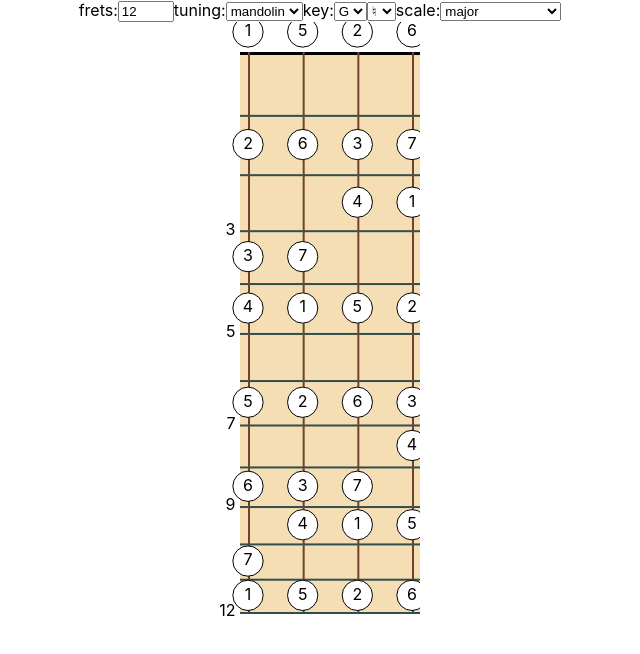
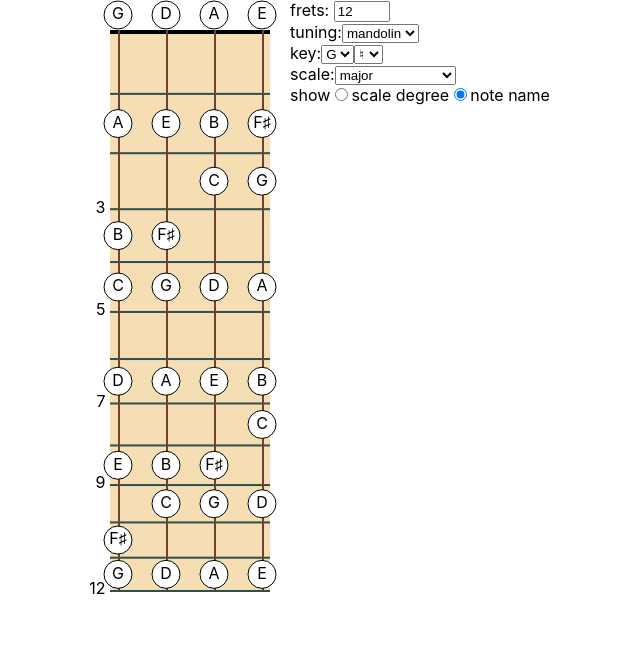
Before and after one commit to msakrejda/fretboard.cool, a React (Create React App) app: page / in a window 1280 px wide. Shown: the top 654 px of the page, without its empty margins (320-960 px from the left). Built offline with nearby package versions, Linux system fonts and the light colour scheme.

Commit message:
Additional changes

```diff
--- a/src/App.css
+++ b/src/App.css
@@ -1,38 +1,10 @@
-.App {
-  text-align: center;
-}
-
-.App-logo {
-  height: 40vmin;
-  pointer-events: none;
-}
-
 @media (prefers-reduced-motion: no-preference) {
   .App-logo {
     animation: App-logo-spin infinite 20s linear;
   }
 }
 
-.App-header {
-  background-color: #282c34;
-  min-height: 100vh;
+.Main {
   display: flex;
-  flex-direction: column;
-  align-items: center;
   justify-content: center;
-  font-size: calc(10px + 2vmin);
-  color: white;
 }
-
-.App-link {
-  color: #61dafb;
-}
-
-@keyframes App-logo-spin {
-  from {
-    transform: rotate(0deg);
-  }
-  to {
-    transform: rotate(360deg);
-  }
-}
--- a/src/App.tsx
+++ b/src/App.tsx
@@ -1,6 +1,6 @@
 import React, { useState } from 'react';
 
-import { Tuning, ScaleKinds, NoteLetters, NoteLetter, parseNote, pc, scale, ScaleKind, Accidental, Accidentals, formatAccidental } from './theory';
+import { Tuning, ScaleKinds, NoteLetters, NoteLetter, parseNote, pc, scale, ScaleKind, Accidental, Accidentals, formatAccidental, PitchClass, formatPitchClass } from './theory';
 import { getNotesOnString } from './util';
 import { FretboardChart } from './FretboardChart';
 
@@ -21,41 +21,57 @@ where:
 
 */
 
+type MarkerText = 'note' | 'degree';
+
 const App: React.FC = () => {
   const [ fretCount, setFretCount ] = useState(12);
   const [ tuning, setTuning ] = useState(Tuning.mandolin.standard);
-  const [ key, setKey ] = useState<NoteLetter>(NoteLetter.G);
+  const [ key, setKey ] = useState<PitchClass>(pc(NoteLetter.G));
   const [ scaleKind, setScaleKind ] = useState<ScaleKind>('major');
-  const [ accidental, setAccidental ] = useState<Accidental>(Accidental.Natural);
+  const [ display, setDisplay ] = useState<MarkerText>('note');
 
-  const selectedPc = pc(key, accidental);
-  const selectedScale = scale(selectedPc, ScaleKinds[scaleKind]);
+  const selectedScale = scale(key, ScaleKinds[scaleKind]);
   const stringNotes = tuning.map(parseNote);
   const markers = stringNotes.flatMap((n, i) => {
     const notes = getNotesOnString(n, fretCount, selectedScale);
     return notes.map(fretboardNote => ({
       string: i,
-      label: String(fretboardNote.degree),
+      label: display === 'degree' ? String(fretboardNote.degree) : formatPitchClass(fretboardNote.note.pitchClass),
       fret: fretboardNote.fret,
     }))
   })
 
   return (
-    <div className="App">
+    <div className="Main">
+      <FretboardChart markers={markers} tuning={tuning} fretCount={fretCount} width={200} height={600} />
       <div>
-        frets:
         <FretCountSelector value={fretCount} onChange={setFretCount} />
-        tuning:
         <TuningSelector value={tuning} onChange={setTuning} />
-        key:
-        <NoteLetterSelector value={key} onChange={setKey} />
-        <AccidentalSelector value={accidental} onChange={setAccidental} />
-        scale:
+        <KeySelector value={key} onChange={setKey} />
         <ScaleSelector value={scaleKind} onChange={setScaleKind} />
+        <DisplaySelector value={display} onChange={setDisplay} />
       </div>
-      <FretboardChart markers={markers} tuning={tuning} fretCount={fretCount} width={200} height={600} />
     </div>
   );
+}
+
+const DisplaySelector: React.FC<{value: MarkerText, onChange: (display: MarkerText) => void}> = ({value, onChange}) => {
+  const handleChange = (e: React.ChangeEvent<HTMLInputElement>) => {
+    onChange(e.currentTarget.value as MarkerText);
+  }
+  return (
+    <div>
+      show
+      <label>
+        <input type="radio" name="display" value='degree' checked={value === 'degree'} onChange={handleChange} />
+        scale degree
+      </label>
+      <label>
+        <input type="radio" name="display" value='note' checked={value === 'note'} onChange={handleChange} />
+        note name
+      </label>
+    </div>
+  )
 }
 
 const ScaleSelector: React.FC<{value: ScaleKind, onChange: (scale: ScaleKind) => void}> = ({value, onChange}) => {
@@ -68,41 +84,39 @@ const ScaleSelector: React.FC<{value: ScaleKind, onChange: (scale: ScaleKind) =>
   }
 
   return (
+    <div>
+      scale:
       <select value={value} onChange={handleChange}>
         {options}
       </select>
+    </div>
   )
 }
 
-const NoteLetterSelector: React.FC<{value: NoteLetter, onChange: (key: NoteLetter) => void}> = ({value, onChange}) => {
-  const options = NoteLetters.map(noteLetter => {
-    return <option key={noteLetter} value={noteLetter}>{NoteLetter[noteLetter]}</option>
-  })
 
-  const handleChange = (e: React.ChangeEvent<HTMLSelectElement>) => {
-    onChange(e.currentTarget.value as NoteLetter);
+const KeySelector: React.FC<{value: PitchClass, onChange: (pitchClass: PitchClass) => void}> = ({value, onChange}) => {
+  const handleLetterChange = (e: React.ChangeEvent<HTMLSelectElement>) => {
+    const newLetter = e.currentTarget.value as NoteLetter;
+    const newAccidental = value.accidental;
+
+    onChange(pc(newLetter, newAccidental));
+  }
+
+  const handleAccidentalChange = (e: React.ChangeEvent<HTMLSelectElement>) => {
+    const newAccidental = parseInt(e.currentTarget.value, 10) as Accidental;
+    onChange(pc(value.letter, newAccidental));
   }
 
   return (
-    <select value={value} onChange={handleChange}>
-      {options}
+    <div>
+    key:
+    <select value={value.letter} onChange={handleLetterChange}>
+      {NoteLetters.map(n => <option key={n} value={n}>{NoteLetter[n]}</option>)}
     </select>
-  )
-}
-
-const AccidentalSelector: React.FC<{value: Accidental, onChange: (accidental: Accidental) => void}> = ({value, onChange}) => {
-  const options = Accidentals.map(accidental => {
-    return <option key={accidental} value={accidental}>{formatAccidental(accidental)}</option>
-  })
-
-  const handleChange = (e: React.ChangeEvent<HTMLSelectElement>) => {
-    onChange(parseInt(e.currentTarget.value, 10) as Accidental);
-  }
-
-  return (
-    <select value={value} onChange={handleChange}>
-      {options}
+    <select value={value.accidental} onChange={handleAccidentalChange}>
+      {Accidentals.map(a => <option key={a} value={a}>{formatAccidental(a)}</option>)}
     </select>
+    </div>
   )
 }
 
@@ -121,9 +135,12 @@ const TuningSelector: React.FC<{value: string[], onChange: (strings: string[]) =
   }
 
   return (
+    <div>
+      tuning:
       <select value={value.join(',')} onChange={handleChange}>
         {options}
       </select>
+    </div>
   )
 }
 
@@ -131,7 +148,9 @@ const FretCountSelector: React.FC<{value: number, onChange: (count: number) => v
   const handleFretCountChange = (e: React.ChangeEvent<HTMLInputElement>) => {
     onChange(parseInt(e.currentTarget.value, 10));
   }
-  return <input type="number" min={3} max={24} value={value} onChange={handleFretCountChange} />
+  return <div>
+    <label>frets: <input type="number" min={3} max={24} value={value} onChange={handleFretCountChange} /></label>
+  </div>
 }
 
 export default App;
--- a/src/FretboardChart.tsx
+++ b/src/FretboardChart.tsx
@@ -40,10 +40,11 @@ export const FretboardChart: React.FunctionComponent<SizeProps & {
   const numberedFrets = [ 3, 5, 7, 9, 12 ].filter(f => f <= fretCount);
 
   const leftMargin = 20;
+  const rightMargin = 20;
   const bottomMargin = 10;
   const topMargin = 30;
   const fretboardSize = {
-    width: width - leftMargin,
+    width: width - leftMargin - rightMargin,
     height: height - topMargin - bottomMargin,
   }
 
@@ -52,32 +53,44 @@ export const FretboardChart: React.FunctionComponent<SizeProps & {
   const fretPos = fretPositions(fretCount, scaleLen);
   const stringPos = stringPositions(tuning.length, fretboardSize.width);
   const smallestFretDistance = fretPos[fretPos.length - 1] - fretPos[fretPos.length - 2];
-  const markerRadius = Math.max(1, (smallestFretDistance - 3) / 2);
-  // TODO: fix positioning of open string markers
+  const nutWidth = 4;
+  const fretWidth = 2;
+  const stringWidth = 2;
+  const openStringMarkerOffset = topMargin - 15;
+  const markerRadius = Math.max(1,
+    Math.min(
+      (smallestFretDistance - fretWidth - 2) / 2,
+      (stringPos[1] - stringPos[0] - stringWidth - 2) / 2,
+      (topMargin - openStringMarkerOffset - 1), // distance to nut
+      openStringMarkerOffset - 1 // distance to top of chart
+    )
+  );
   const markerY = (fret: number):number => {
     if (fret === 0) {
-      return -20;
+      // TODO: fix positioning of open string markers--this is just
+      // a rough guess
+      return -openStringMarkerOffset;
     }
     // N.B.: need to map fret numbers to fret position indexes
     const prev = fret === 1 ? 0 : fretPos[fret - 2];
     const curr = fretPos[fret - 1];
 
-    return (prev + curr) / 2
+    return (prev + curr) / 2 + (fretWidth / 2)
   }
 
   return (
     <svg width={width} height={height}>
       <Translate x={leftMargin} y={topMargin}>
         <Fretboard {...fretboardSize} />
-        <Nut width={fretboardSize.width} height={3} />
+        <Nut width={fretboardSize.width} height={nutWidth} />
         {fretPos.map((yOffset) => (
           <Translate key={yOffset} y={yOffset}>
-            <Fret width={fretboardSize.width} height={2} />
+            <Fret width={fretboardSize.width} height={fretWidth} />
           </Translate>
         ))}
         {stringPos.map(xOffset => (
           <Translate key={xOffset} x={xOffset}>
-            <String width={2} height={fretboardSize.height} />
+            <String width={stringWidth} height={fretboardSize.height} />
           </Translate>
         ))}
         {numberedFrets.map(n => (
--- a/src/theory.tsx
+++ b/src/theory.tsx
@@ -19,9 +19,11 @@ export const NoteLetters = [
 ]
 
 export enum Accidental {
+  DoubleFlat = -2,
   Flat = -1,
   Natural = 0,
-  Sharp = 1
+  Sharp = 1,
+  DoubleSharp = 2
 }
 
 export const Accidentals = [
@@ -32,9 +34,11 @@ export const Accidentals = [
 
 export const formatAccidental = (value: Accidental):string => {
   return {
+    [Accidental.DoubleFlat]: '𝄫',
     [Accidental.Flat]: '♭',
     [Accidental.Natural]: '♮',
-    [Accidental.Sharp]: '♯'
+    [Accidental.Sharp]: '♯',
+    [Accidental.DoubleSharp]: '𝄪',
   }[value];
 }
 
@@ -220,7 +224,8 @@ export interface Chord {
 export const ChordKinds = {
   major: [ P(1), M(3), P(5) ],
   minor: [ P(1), m(3), P(5) ],
-}
+  'dominant 7': [ P(1), m(3), P(5), m(7) ],
+} as const;
 
 export const add = (n: Note, interval: Interval):Note => {
   const noteLetters = [ NoteLetter.C, NoteLetter.D, NoteLetter.E, NoteLetter.F, NoteLetter.G, NoteLetter.A, NoteLetter.B ];
@@ -324,6 +329,11 @@ export const parsePitchClass = (pcName: string): PitchClass => {
   return pc(upcaseLetter as NoteLetter, accidental);
 }
 
+export const formatPitchClass = (pc: PitchClass): string => {
+  const accidental = pc.accidental === Accidental.Natural ? '' : formatAccidental(pc.accidental);
+  return `${pc.letter}${accidental}`
+}
+
 export const parseNote = (noteName: string): Note => {
   const maybeNoteParts = noteName.match(/(^\D+)(\d+)/);
   if (!maybeNoteParts) {
--- a/src/util.tsx
+++ b/src/util.tsx
@@ -38,7 +38,7 @@ export const getNotesOnString = (stringRoot: Note, fretCount: number, from: Scal
   }
   const startValue = value(stringRoot)
   const maxValue = startValue + fretCount;
-  let currDegree = 0;
+  let currInterval = 0;
   let currRoot = start;
   let curr = start;
   let currValue = value(curr);
@@ -48,16 +48,16 @@ export const getNotesOnString = (stringRoot: Note, fretCount: number, from: Scal
       result.push({
         note: curr,
         fret: currFret,
-        degree: currDegree + 1,
+        degree: from.intervals[currInterval].number,
       })
     }
 
-    currDegree += 1;
-    if (currDegree === from.intervals.length) {
-      currDegree = 0;
+    currInterval += 1;
+    if (currInterval === from.intervals.length) {
+      currInterval = 0;
       currRoot = add(currRoot, P(8));
     }
-    curr = add(currRoot, from.intervals[currDegree]);
+    curr = add(currRoot, from.intervals[currInterval]);
     currValue = value(curr);
   }
   return result;
```
Lines whose indentation alone changed are shown as unchanged.
